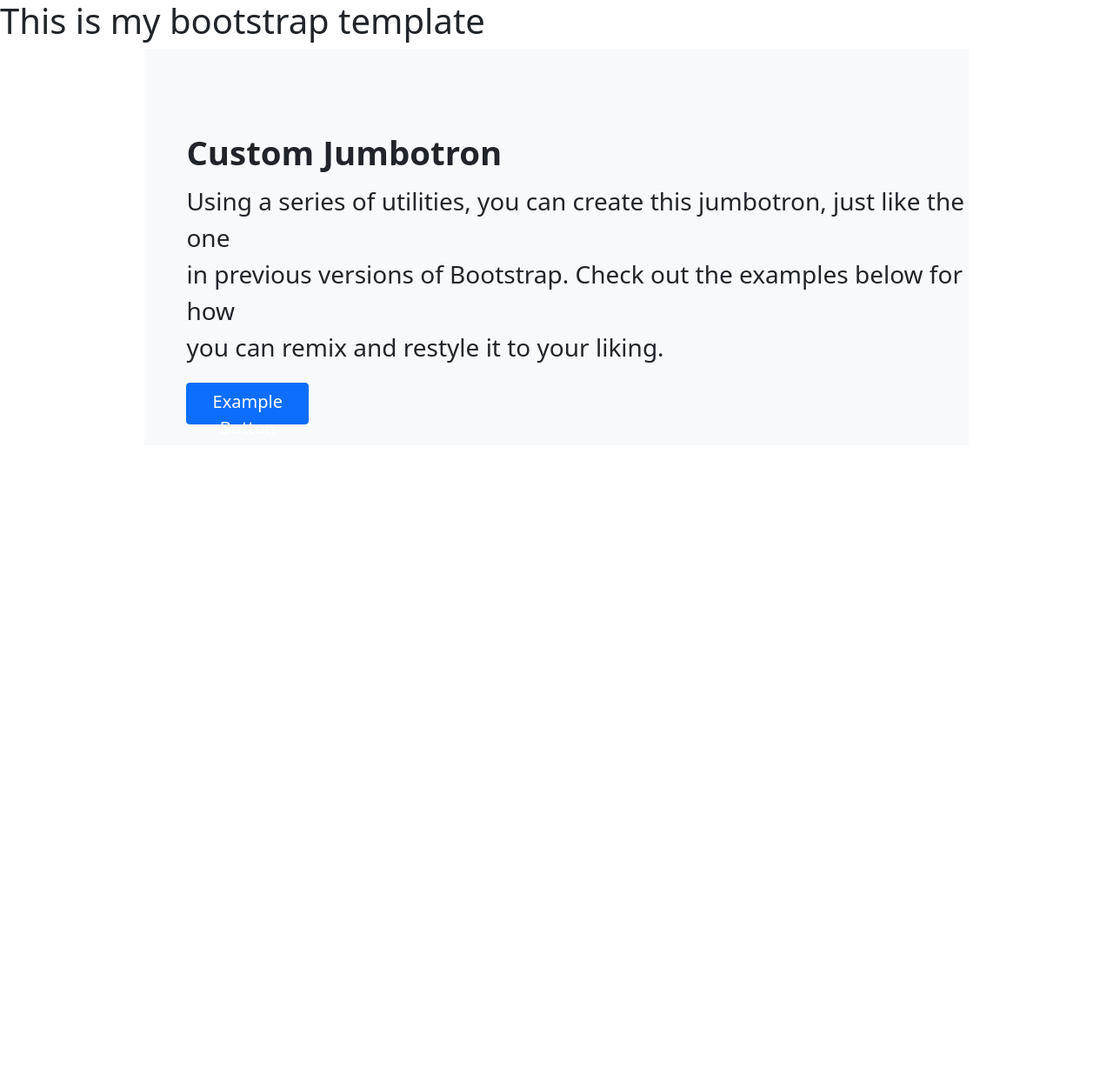
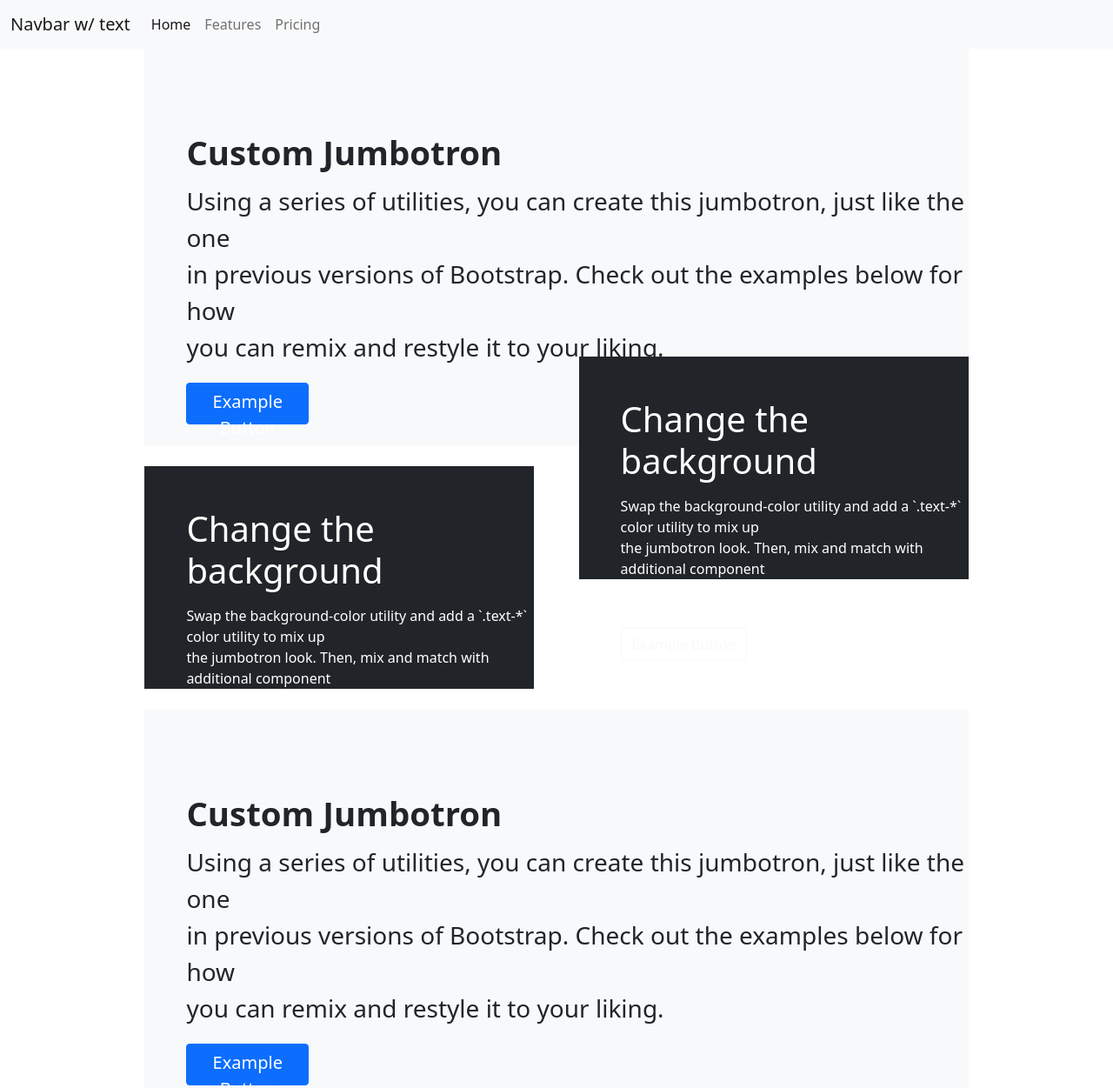
Before and after one commit to brianhernandez04/bootstrap-jumbotron, a plain HTML site: page index.html in a window 1280 px wide. Shown: the whole page at 87% size. Before the commit the page ends 800 px from the top, so only its background shows below. Drawn offline with nearby package versions, Linux system fonts and the light colour scheme.

Commit message:
added new mini jumbotron

```diff
--- a/css/style.css
+++ b/css/style.css
@@ -1,3 +1,12 @@
 #head2{
     font-size: 3vw !important;
 }
+
+#jumbotwo{
+    margin-left: 13vw !important;
+}
+#jumbothree{
+    position: absolute !important;
+    top: 32vw !important;
+    left: 52% !important;
+}
--- a/index.html
+++ b/index.html
@@ -12,7 +12,27 @@
     <title>Bootstrap Boilerplate</title>
   </head>
   <body>
-    <h1>This is my bootstrap template</h1>
+    <nav class="navbar navbar-expand-lg navbar-light bg-light sticky-top">
+      <div class="container-fluid">
+        <a class="navbar-brand" href="#">Navbar w/ text</a>
+        <button class="navbar-toggler" type="button" data-bs-toggle="collapse" data-bs-target="#navbarText" aria-controls="navbarText" aria-expanded="false" aria-label="Toggle navigation">
+          <span class="navbar-toggler-icon"></span>
+        </button>
+        <div class="collapse navbar-collapse" id="navbarText">
+          <ul class="navbar-nav me-auto mb-2 mb-lg-0">
+            <li class="nav-item">
+              <a class="nav-link active" aria-current="page" href="#">Home</a>
+            </li>
+            <li class="nav-item">
+              <a class="nav-link" href="#">Features</a>
+            </li>
+            <li class="nav-item">
+              <a class="nav-link" href="#">Pricing</a>
+            </li>
+          </ul>
+        </div>
+      </div>
+    </nav>
 
     <div class="jumbotron bg-light m-auto" id="jumbo" style="width: 74vw; height: 57vh;">
     <div class="pt-5">
@@ -21,6 +41,25 @@
       <button type="button" class="btn btn-primary ms-5 mt-1 fs-5" style="width: 11vw; height: 6vh">Example Button</button>
       </div>
     </div>
+    <br>
+    <div class="sm-jumbotron bg-dark " style="width: 35vw; height: 32vh;" id="jumbotwo">
+      <h1 class="text-white ps-5 pt-5">Change the background</h1>
+      <p class="text-white ps-5 pt-2">Swap the background-color utility and add a `.text-*` color utility to mix up <br> the jumbotron look. Then, mix and match with additional component <br> themes and more.</p>
+      <button class="btn btn-outline-light ms-5 mt-3">Example Button</button>
+    </div>
+    <div class="sm-jumbotron bg-dark " style="width: 35vw; height: 32vh;" id="jumbothree">
+      <h1 class="text-white ps-5 pt-5">Change the background</h1>
+      <p class="text-white ps-5 pt-2">Swap the background-color utility and add a `.text-*` color utility to mix up <br> the jumbotron look. Then, mix and match with additional component <br> themes and more.</p>
+      <button class="btn btn-outline-light ms-5 mt-3">Example Button</button>
+    </div>
+    <br>
+    <div class="jumbotron bg-light m-auto" id="jumbo" style="width: 74vw; height: 57vh;">
+      <div class="pt-5">
+        <h2 class="fw-bold ps-5 pt-5" id="head2">Custom Jumbotron</h2>
+        <p class="ps-5 pt-1 fs-3" id="pone">Using a series of utilities, you can create this jumbotron, just like the one <br> in previous versions of Bootstrap. Check out the examples below for how <br> you can remix and restyle it to your liking.</p>
+        <button type="button" class="btn btn-primary ms-5 mt-1 fs-5" style="width: 11vw; height: 6vh">Example Button</button>
+        </div>
+      </div>
     <!-- Optional JavaScript; choose one of the two! -->
 
     <!-- Option 1: Bootstrap Bundle with Popper -->
```
